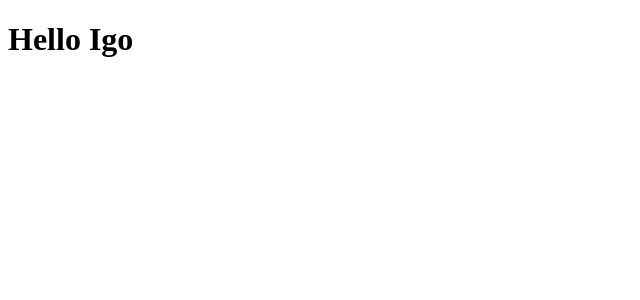
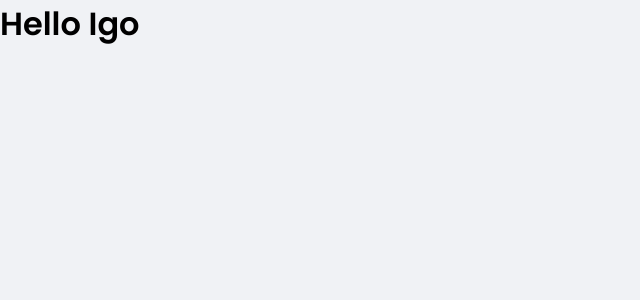
Before and after one commit to IgoMedeiros/reactjs-webapplication-ignite, a React (Create React App) app: page / in a window 1280 px wide. Shown: the top 300 px of the page, without its empty margins (0-640 px from the left). Built offline with nearby package versions, Linux system fonts and the light colour scheme.

Commit message:
Add styled components && fonts

```diff
--- a/package.json
+++ b/package.json
@@ -6,6 +6,7 @@
     "react": "^17.0.2",
     "react-dom": "^17.0.2",
     "react-scripts": "4.0.3",
+    "styled-components": "^5.3.0",
     "web-vitals": "^1.0.1"
   },
   "devDependencies": {
@@ -16,6 +17,7 @@
     "@types/node": "^12.0.0",
     "@types/react": "^17.0.0",
     "@types/react-dom": "^17.0.0",
+    "@types/styled-components": "^5.1.9",
     "typescript": "^4.1.2"
   },
   "scripts": {
--- a/public/index.html
+++ b/public/index.html
@@ -1,11 +1,18 @@
 <!DOCTYPE html>
 <html lang="en">
   <head>
+
+    <link rel="preconnect" href="https://fonts.gstatic.com">
+
     <meta charset="utf-8" />
     <meta name="viewport" content="width=device-width, initial-scale=1" />
     <meta name="theme-color" content="#000000" />
 
+    <link rel="shortcut icon" href="favicon.png" type="image/png">
+
     <title>dtmoney</title>
+
+    <link href="https://fonts.googleapis.com/css2?family=Poppins:wght@400;600&display=swap" rel="stylesheet">
   </head>
   <body>
     <noscript>You need to enable JavaScript to run this app.</noscript>
--- a/src/App.tsx
+++ b/src/App.tsx
@@ -1,7 +1,10 @@
+import { GlobalStyle } from "./styles/global";
+
 export function App() {
   return (
     <div className="App">
       <h1>Hello Igo</h1>
+      <GlobalStyle />
     </div>
   );
 }
--- /dev/null
+++ b/src/styles/global.ts
@@ -0,0 +1,54 @@
+import { createGlobalStyle } from 'styled-components'
+
+export const GlobalStyle = createGlobalStyle`
+    :root {
+        --red: #e52e4d;
+        --blue: #5429cc;
+
+        --blue-light: #6933ff;
+
+        --text-title: #363f5f;
+        --text-body: #969cb3;
+
+        --background: #f0f2f5;
+        --shape: #ffffff;
+    }
+    * {
+        margin: 0;
+        padding: 0;
+        box-sizing: border-box;
+    }
+
+    html {
+        @media (max-width: 1080px) {
+            font-size: 93.75%;
+        }
+
+        @media (max-width: 720px) {
+            font-size: 87.25%;
+        }
+    }
+
+    body {
+        background: var(--background);
+        -webkit-font-smoothing: antialiased;
+    }
+
+    body, input, textarea, button {
+        font-family: 'Poppins', sans-serif;
+        font-weight: 400;
+    }
+
+    h1, h2, h3, h4, h5, h5, strong {
+        font-weight: 600;
+    }
+
+    button {
+        cursor: pointer;
+    }
+
+    [disabled] {
+        opacity: 0.6;
+        cursor: not-allowed;
+    }
+`
```
Also changed, not shown: 1 other file (tests, documents, lock files or other folders).
